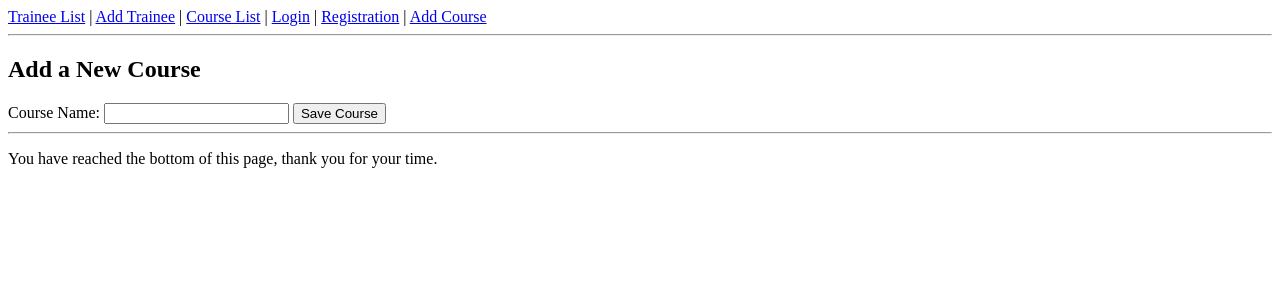
After one commit to mawadaalexander1-arch/ITIAN1, a Django app: page /course/insert/ in a window 1280 px wide. The commit adds this page. Shown: the top 300 px of the page. Run offline with Django 4.2, Linux system fonts and the light colour scheme; parts of the project's set-up code (start-up, migrations or seed data) failed here and were passed over.

Commit message:
added things to course

```diff
--- a/ITIian/urls.py
+++ b/ITIian/urls.py
@@ -20,4 +20,5 @@ from django.urls import path, include
 urlpatterns = [
     path('admin/', admin.site.urls),
     path('trainee/', include('trainee.urls')),
+    path('course/', include('course.urls')),
 ]
--- /dev/null
+++ b/course/templates/course/addcourse.html
@@ -0,0 +1,11 @@
+{% extends 'trainee/base.html' %}
+
+{% block content %}
+<h2>Add a New Course</h2>
+<form method="POST">
+    {% csrf_token %}
+    <label>Course Name:</label>
+    <input type="text" name="course_name" required>
+    <button type="submit">Save Course</button>
+</form>
+{% endblock %}
--- /dev/null
+++ b/course/urls.py
@@ -0,0 +1,6 @@
+from django.urls import path
+from . import views
+
+urlpatterns = [
+    path('insert/', views.insert_course, name='insert_course'),
+]
--- a/course/views.py
+++ b/course/views.py
@@ -1,3 +1,12 @@
-from django.shortcuts import render
+
 
 # Create your views here.
+from django.shortcuts import render, redirect
+from .models import Course
+
+def insert_course(request):
+    if request.method == 'POST':
+        title = request.POST.get('course_name')
+        Course.objects.create(title=title)
+        return redirect('trainee_list')
+    return render(request, 'course/addcourse.html')
--- a/trainee/templates/trainee/base.html
+++ b/trainee/templates/trainee/base.html
@@ -11,7 +11,9 @@
     <a href="{% url 'add_trainee' %}">Add Trainee</a> |
     <a href="/course/list/">Course List</a> |
     <a href="/login/">Login</a> |
-    <a href="/register/">Registration</a>
+    <a href="/register/">Registration</a> |
+    <a href="{% url 'insert_course' %}">Add Course</a>
+
 </nav>
 
     <hr>
```
Also changed, not shown: course/models.py (line endings or trailing spaces).
